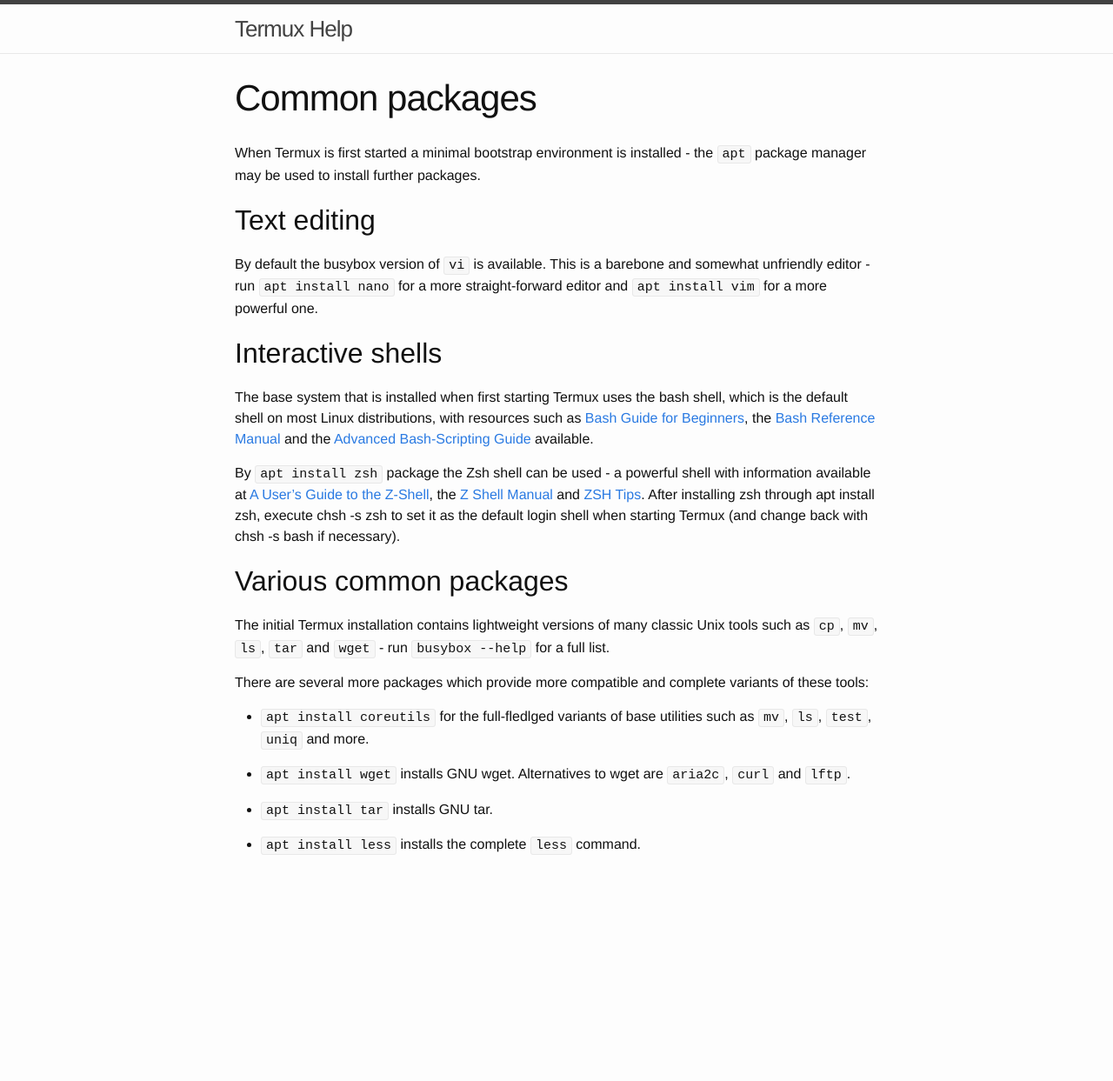
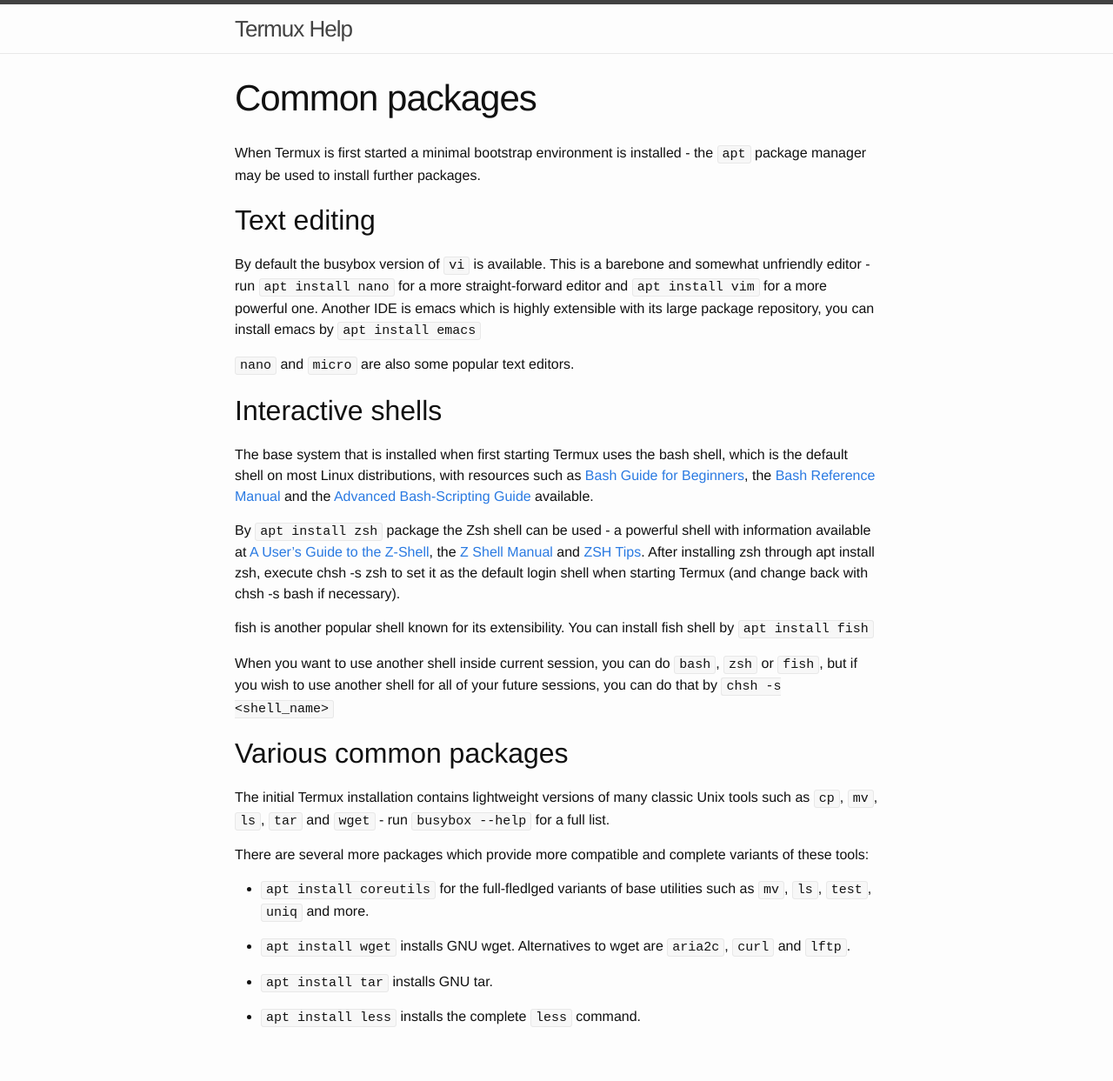
Before and after one commit to termux/termux.github.io, a Jekyll site: the page built from common-packages.md, in a window 1280 px wide. Shown: the whole page at 87% size. Built offline with Jekyll 4.4.1, drawn with Linux system fonts in a browser that asks for light colours; before the commit the page ends 1045 px from its top, so only the background shows below that.

Commit message:
Update common-packages.md

```diff
--- a/common-packages.md
+++ b/common-packages.md
@@ -8,12 +8,20 @@
 Text editing
 ------------
 By default the busybox version of `vi` is available. This is a barebone and somewhat unfriendly editor - run `apt install nano` for a more straight-forward editor and `apt install vim` for a more powerful one.
+Another IDE is emacs which is highly extensible with its large package repository, you can install emacs by `apt install emacs`
+
+`nano` and `micro` are also some popular text editors.
 
 Interactive shells
 -----------------
 The base system that is installed when first starting Termux uses the bash shell, which is the default shell on most Linux distributions, with resources such as [Bash Guide for Beginners](http://www.tldp.org/LDP/Bash-Beginners-Guide/html/), the [Bash Reference Manual](https://www.gnu.org/software/bash/manual/bash.html) and the [Advanced Bash-Scripting Guide](http://www.tldp.org/LDP/abs/html/) available.
 
 By `apt install zsh` package the Zsh shell can be used - a powerful shell with information available at [A User's Guide to the Z-Shell](http://zsh.sourceforge.net/Guide/zshguide.html), the [Z Shell Manual](http://zsh.sourceforge.net/Doc/Release/zsh_toc.html) and [ZSH Tips](http://www.rayninfo.co.uk/tips/zshtips.html). After installing zsh through apt install zsh, execute chsh -s zsh to set it as the default login shell when starting Termux (and change back with chsh -s bash if necessary).
+
+fish is another popular shell known for its extensibility. You can install fish shell by `apt install fish`
+
+
+When you want to use another shell inside current session, you can do `bash`, `zsh` or `fish`, but if you wish to use another shell for all of your future sessions, you can do that by `chsh -s <shell_name>`
 
 Various common packages
 -----------------------
```
